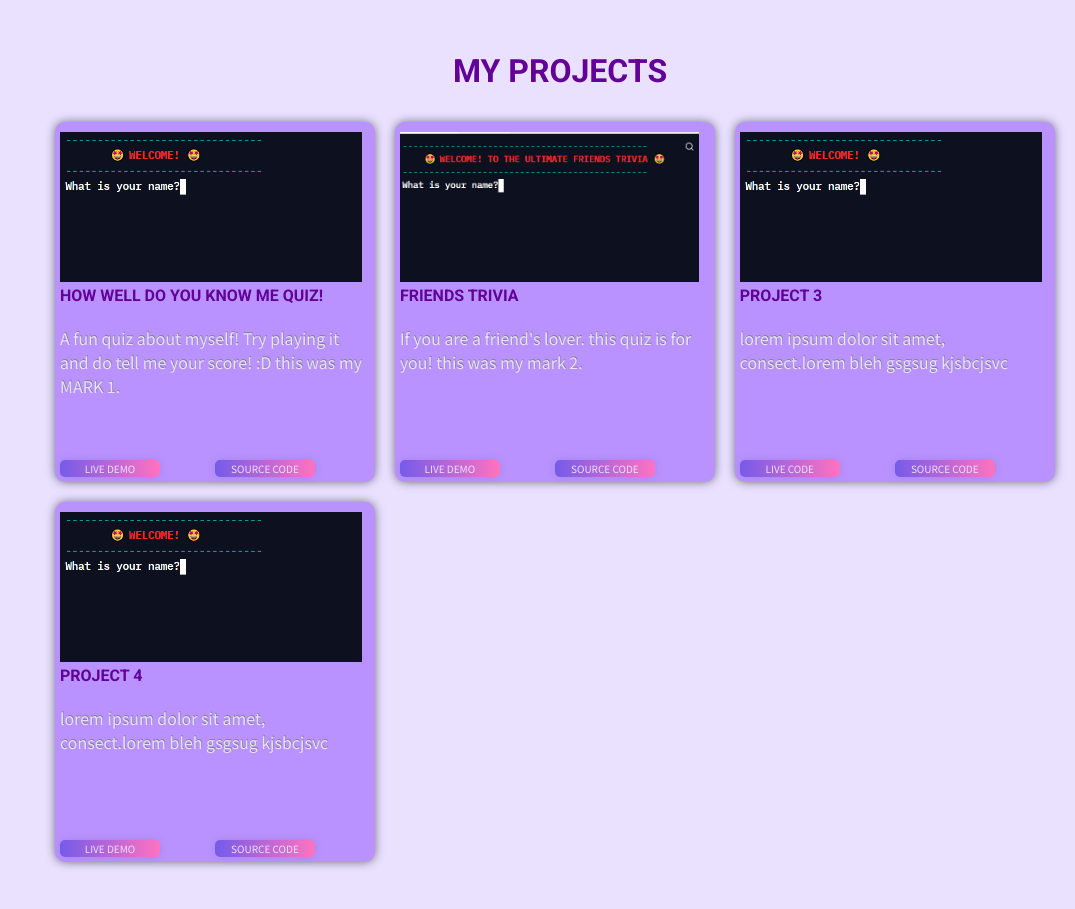
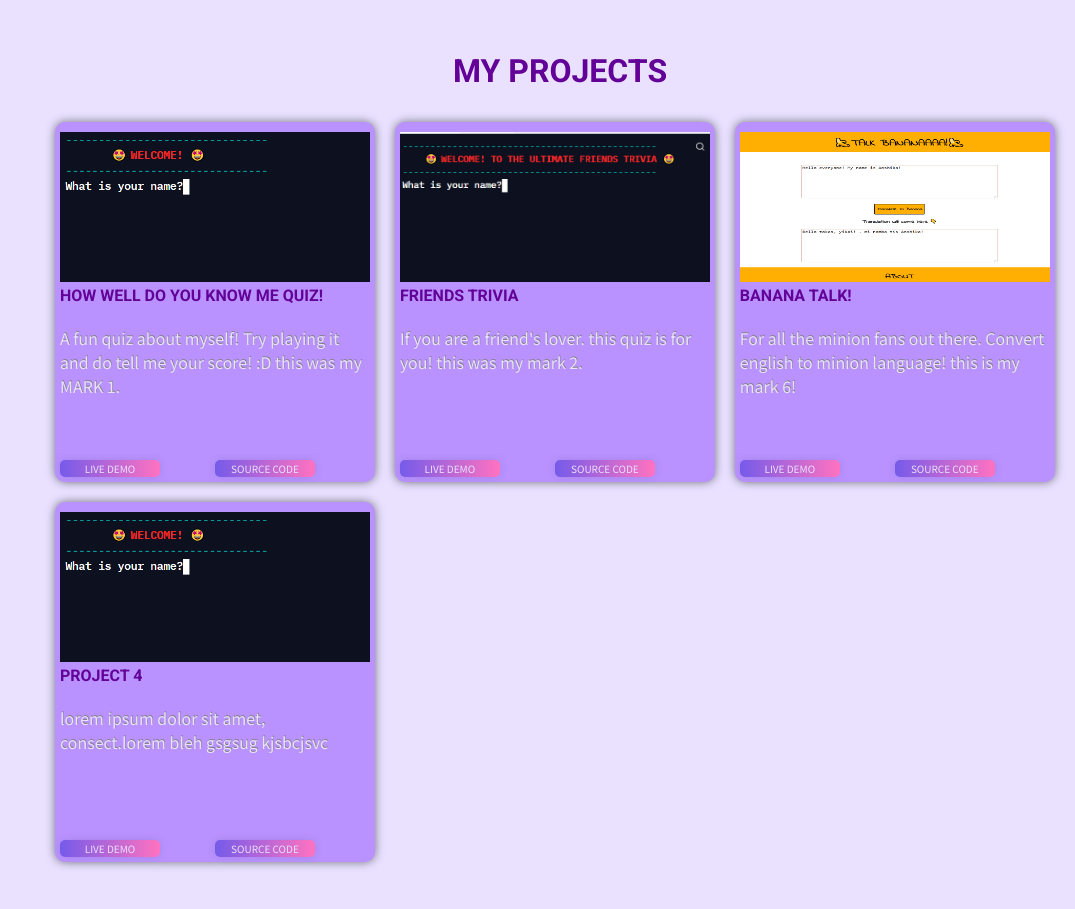
Before and after one commit to anshikaa12/portfolio, a plain HTML site: page index.html in a window 1280 px wide. Shown: the part 1100-2009 px from the top of the page, without its empty margins (205-1280 px from the left). Drawn offline with Linux system fonts and the light colour scheme.

Commit message:
added project

```diff
--- a/index.html
+++ b/index.html
@@ -155,19 +155,22 @@
                 </div>
                 <div class="card">
                     <div>
-                        <img class="cardimg" src="images/ss.png">
+                        <img class="cardimg" src="images/bananatalk.png">
                     </div>
                     <div>
-                        <h4 class="headingcard">PROJECT 3</h4>
-                        <p class="cardp">lorem ipsum dolor sit amet, consect.lorem bleh gsgsug kjsbcjsvc
+                        <h4 class="headingcard">BANANA TALK!</h4>
+                        <p class="cardp">For all the minion fans out there. Convert english to minion language!
+                            this is my mark 6!
                         </p>
                     </div>
                     <div class="btnn">
                         <div class="btnd">
-                            <button type="button" class="btn-btn">LIVE CODE</button>
+                            <button type="button" class="btn-btn"><a
+                                    href="https://anshika-minion-translator.netlify.app/">LIVE DEMO</a></button>
                         </div>
                         <div class="btnd">
-                            <button type="button" class="btn-btn">SOURCE CODE</button>
+                            <button type="button" class="btn-btn"><a
+                                    href="https://github.com/anshikaa12/minion-translator">SOURCE CODE</a></button>
                         </div>
 
                     </div>
--- a/style.css
+++ b/style.css
@@ -218,7 +218,7 @@ button {
 }
 .cardimg{
     height:150px;
-
+   width:100%;
     padding-top: 5px;
 
 }
```
Also changed, not shown: images/bananatalk.png (added).
